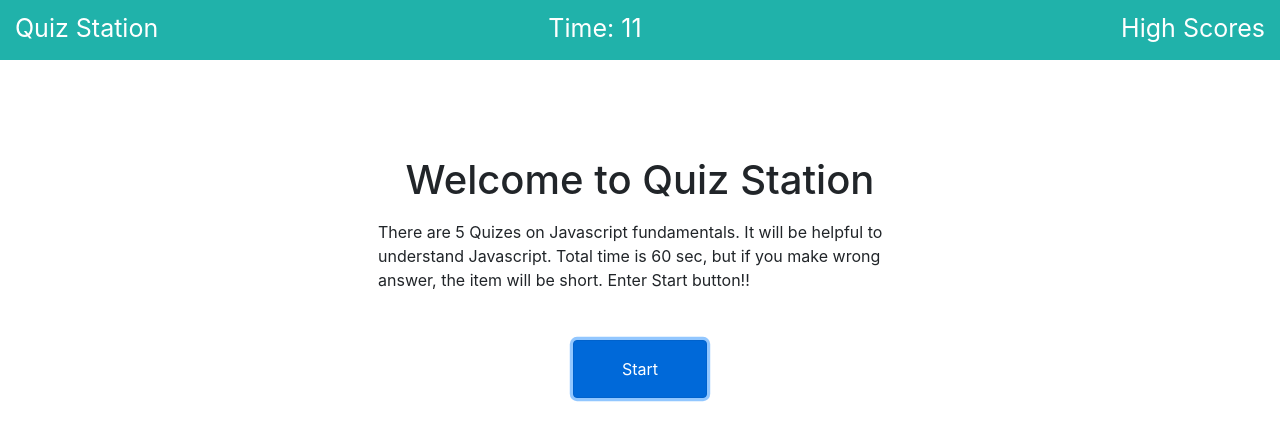
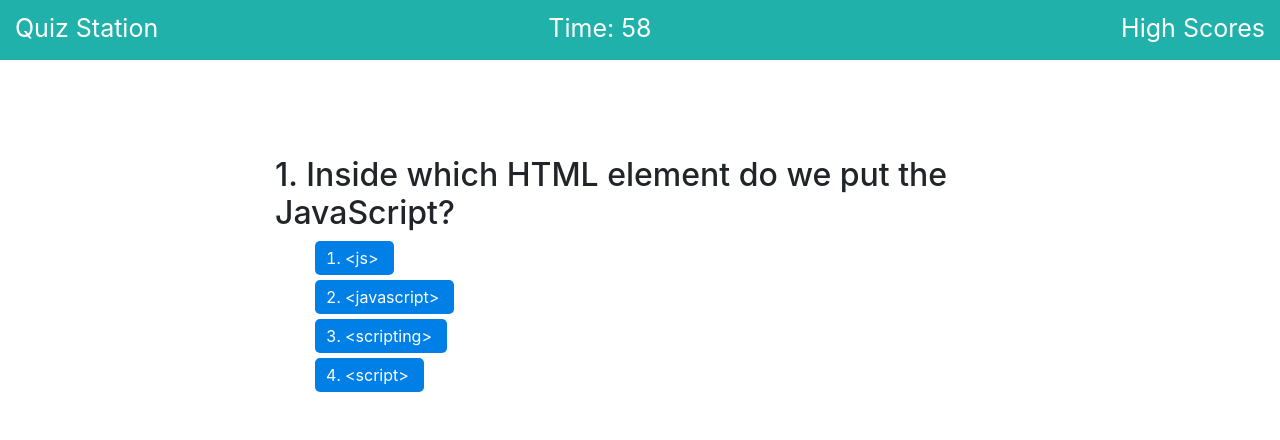
Before and after one commit to congmul/Web_API_Code_Quiz, a plain HTML site: page index.html in a window 1280 px wide. Both pictures are taken after a click on the button "Start". Drawn offline with nearby package versions, Linux system fonts and the light colour scheme.

Commit message:
Display questions

```diff
--- a/assets/css/style.css
+++ b/assets/css/style.css
@@ -19,3 +19,41 @@
     color: white;
     text-decoration: none;
 }
+
+button{
+    padding: 5px 15px 5px 30px;
+    background-color: rgb(0, 127, 231);
+    color: white;
+    border: 0px;
+    border-radius: 5px;
+    margin: 5px 0px;
+    display: block;
+}
+
+button:hover{
+    background-color: rgb(42, 159, 255);
+}
+
+.checkingIncorrect{
+    color: red;
+    text-decoration: underline;
+    font-size: 20px;
+    margin-left: 40px;
+    padding: 5px 25px;
+    border-radius: 5px;
+}
+
+.checkingCorrect{
+    color: rgb(0, 136, 23);
+    text-decoration: underline;
+    font-size: 20px;
+    margin-left: 40px;
+    padding: 5px 25px;
+    border-radius: 5px;
+}
+
+#nextQuestion{
+    float: right;
+    padding: 5px 10px;
+    background-color:  lightseagreen;
+}
--- a/assets/script/script.js
+++ b/assets/script/script.js
@@ -1,24 +1,153 @@
 //Access the UI
 var timeTextEl = document.querySelector("#timeText");
 var timeEl = document.querySelector("#time");
+var startBtnDivEl = document.querySelector("#startBtnDiv");
 var startBtnEl = document.querySelector("#startBtn");
+var startQuestionEl = document.querySelector("#startQuestion");
 
 // initialize state
-var setTime = 12;
+var setTime = 59;
+var questionNum = 0;
+
+var questionsArr = [{
+    "question": "1. Inside which HTML element do we put the JavaScript?",
+    "example": {
+        "1": "<js>",
+        "2": "<javascript>",
+        "3": "<scripting>",
+        "4": "<script>"
+    },
+    "correctAnswer": "4"
+},
+
+{
+    "question": "2. Where is the correct place to insert a JavaScript?",
+    "example": {
+        "1": "Both the <head> section and the <body> section are correct",
+        "2": "The <head> section",
+        "3": "The <body> section"
+    },
+    "correctAnswer": "3"
+},
+
+{
+    "question": "3. What is the correct syntax for referring to an external script called \"xxx.js\"?",
+    "example": {
+        "1": "<script name = xxx.js>",
+        "2": "<script href=xxx.js>",
+        "3": "<script src=xxx.js>"
+    },
+    "correctAnswer": "3"
+},
+
+{
+    "question": "4. How do you call a function named \"myFunction\"?",
+    "example": {
+        "1": "call function myFunction()",
+        "2": "myFunction() ",
+        "3": "call myFunction()"
+    },
+    "correctAnswer": "2"
+},
+
+{
+    "question": "5. How to write an IF statement for executing some code if \"i\" is NOT equal to 5?",
+    "example": {
+        "1": "if(i != 5)",
+        "2": "if i <> 5",
+        "3": "if 1 =! 5 then",
+        "4": " if(i<>5)"
+    },
+    "correctAnswer": "1"
+},
+
+
+];
+
+
+function questionsGenerator(num) {
+    var questionFrame = "<h2>" + questionsArr[num]["question"] + "</h2>";
+    var olEl = document.createElement("ol");
+
+    startQuestionEl.innerHTML = questionFrame;
+    startQuestionEl.appendChild(olEl);
+    olEl.setAttribute("class", "quizAnswer");
+
+    for (let i in questionsArr[num]["example"]) {
+        var index = parseInt(i);
+
+        console.log("index: "+index);
+
+        var liEl = document.createElement("li");
+        var buttonEl = document.createElement("button");
+        var answerFrame = questionsArr[num]["example"][index];
+
+        startQuestionEl.childNodes[1].appendChild(buttonEl);
+        startQuestionEl.childNodes[1].childNodes[index - 1].setAttribute("date-index", index);
+        startQuestionEl.childNodes[1].childNodes[index - 1].appendChild(liEl).textContent = answerFrame;
+    }
+
+    var quizAnswerEL = document.querySelector(".quizAnswer");
+    var checking = document.createElement("check");
+    var nextQuestion = document.createElement("button");
+    nextQuestion.setAttribute("id","nextQuestion");
+    startQuestionEl.appendChild(checking);
+
+
+    quizAnswerEL.addEventListener("click", (e) => {
+        var element = e.target;
+        var userAnswer = element.parentNode.getAttribute("date-index");
+
+        if (element.matches("li")) {
+            if (userAnswer === questionsArr[num]["correctAnswer"]) {
+                checking.setAttribute("class","checkingCorrect");
+                checking.textContent = "Correct";
+                setTime += 5;
+
+            } else {
+                checking.setAttribute("class","checkingIncorrect");
+                checking.textContent = "Incorrect";
+                setTime -= 5;
+            }
+            if(questionNum < 4){
+                startQuestionEl.appendChild(nextQuestion);
+                nextQuestion.textContent = "next Question";
+            }else{
+                startQuestionEl.appendChild(nextQuestion);
+                nextQuestion.textContent = "Submit";
+            }
+        }
+    });
+    nextQuestion.addEventListener("click", (e) => {
+        console.log(e.target);
+        questionNum++;
+        if(questionNum < 5){
+            questionsGenerator(questionNum);
+        }else{
+            console.log("Complete");
+        }
+    });
+
+}
 
 startBtnEl.addEventListener("click", timer);
 
-function timer(){
+function timer() {
     timeTextEl.textContent = "Time: "
+    timeEl.textContent = 60;
+    startBtnDivEl.innerHTML = "";
 
-    var timerInterval = setInterval(function(){
+    var timerInterval = setInterval(function () {
         timeEl.textContent = setTime;
         setTime--;
-        if(setTime < 10){
-            timeEl.setAttribute("style","color:red")
+        if (setTime < 10) {
+            timeEl.setAttribute("style", "color:red")
         }
-        if(setTime < 0){
+        if (setTime < 0) {
             clearInterval(timerInterval);
+            console.log("End of ths quiz");
         }
     }, 1000);
+
+    questionsGenerator(questionNum);
 }
--- a/index.html
+++ b/index.html
@@ -26,19 +26,27 @@
     </nav>
 
     <div class="container mt-5 pt-5">
+        <div class="row">
+            <div class="col-2"></div>
+            <div class="col-8" id="startQuestion">
                 <div class="row justify-content-center">
                     <h1>Welcome to Quiz Station</h1>
                 </div>
                 <div class="row justify-content-center mt-2">
-            <div class="col-6 ml-3">
-                There are 5 Quizes on Javascript fundamentals. It will be helpful to understand Javascript. Total time is 60 sec, but if you make wrong answer, the item will be short. Enter Start button!!
+                    <div class="col-8 ml-3">
+                        There are 5 Quizzes on Javascript fundamentals. It will be helpful to understand Javascript. The
+                        total time is 60 sec, but if you get the wrong answer, the time will be short. Click the button
+                        to Start!!
                     </div>
                 </div>
-        <div class="row justify-content-center mt-5">
+                <div class="row justify-content-center mt-5" id="startBtnDiv">
                     <button id="startBtn" class="btn btn-primary pl-5 pr-5 pt-3 pb-3">Start</button>
                 </div>
             </div>
+            <div class="col-2"></div>
         </div>
+    </div>
+
     <script src=./assets/script/script.js></script>
 </body>
 
```
Also changed, not shown: assets/questions.txt (added). Lines whose indentation alone changed are shown as unchanged.
